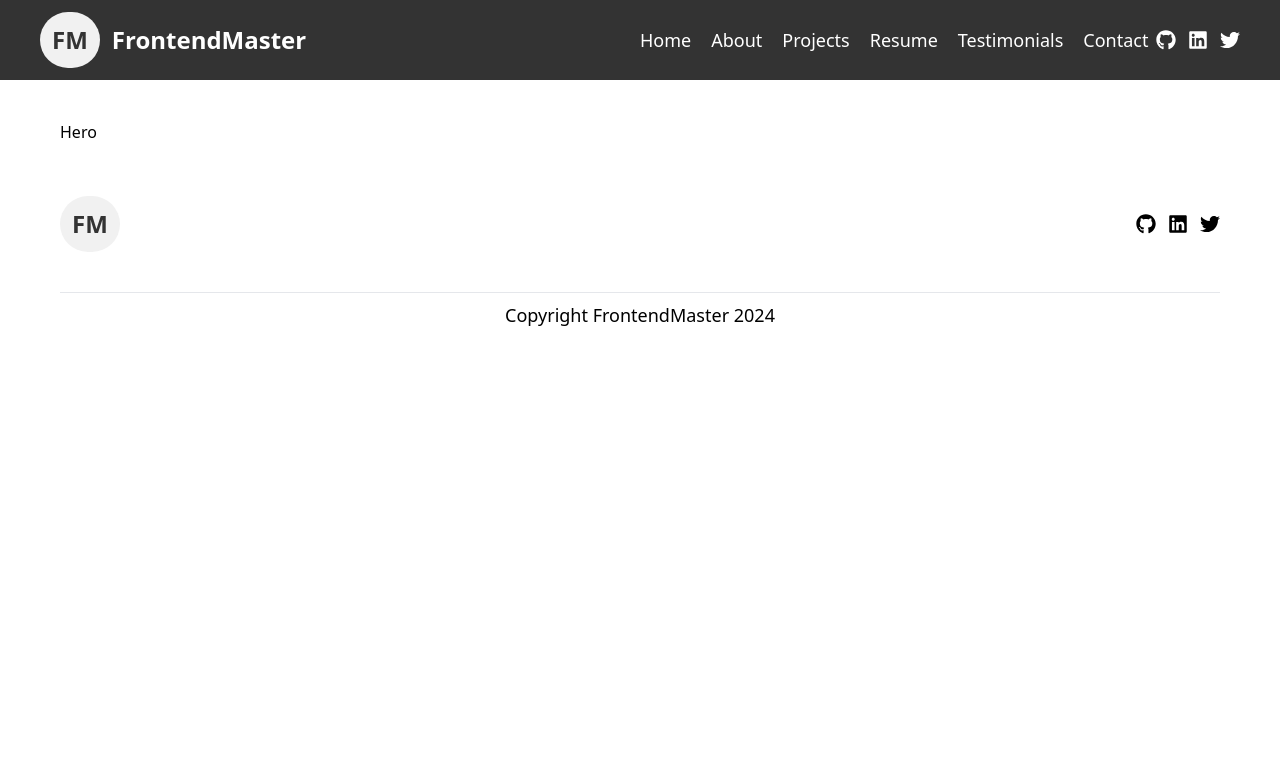
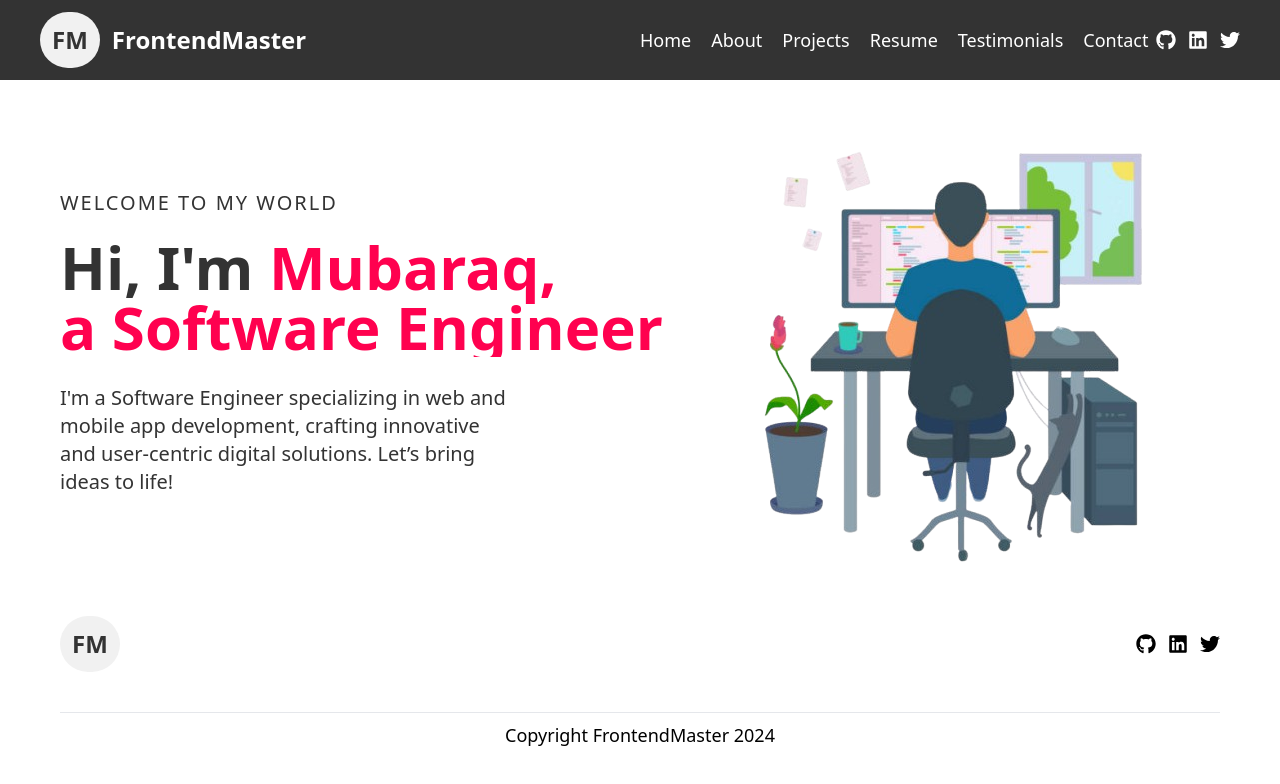
Before and after one commit to mubaraq-debug/MyPortfolioSite, a React (Create React App) app: page / in a window 1280 px wide. Shown: the top 784 px of the page. Built offline with nearby package versions, Linux system fonts and the light colour scheme.

Commit message:
component: implemented heroSection

```diff
--- a/src/App.tsx
+++ b/src/App.tsx
@@ -3,6 +3,7 @@ import Navbar from "./components/Navbar";
 import styled from "styled-components";
 import Footer from "./components/Footer";
 import Hero from "./components/Hero";
+import copy from './assets/copy.jpg'
 
 const App = () => {
   return (
@@ -10,7 +11,9 @@ const App = () => {
       <div className="top bg-[#333333] px-5 py-3 sticky top-0">
         <Navbar />
       </div>
-      <Hero />
+      <HeroContainer>
+        <Hero />
+      </HeroContainer>
       <Footer />
     </Container>
   );
@@ -18,7 +21,21 @@ const App = () => {
 
 export default App;
 
-
 const Container = styled.div`
   margin: 0 auto;
-`
+`;
+
+const HeroContainer = styled.div`
+
+    @media (max-width: 426px) {
+      width: 100%;
+      height: 70vh;
+      background-image: url(${copy});
+      background-size: cover;
+      background-position: center;
+      display: flex;
+      align-items: center;
+      justify-content: center;
+    }
+
+`;
--- /dev/null
+++ b/src/Hero.css
@@ -0,0 +1,28 @@
+@keyframes typewriter {
+    from {
+      width: 0;
+    }
+    to {
+      width: 100%;
+    }
+  }
+
+  @keyframes blink {
+    from,
+    to {
+      border-color: transparent;
+    }
+    50% {
+      border-color: #ff014f;
+    }
+  }
+
+  .typewriter {
+    display: inline-block;
+    overflow: hidden;
+    white-space: nowrap;
+    animation: typewriter 4s steps(40, end), blink 0.75s step-end infinite;
+    width: 100%; /* Adjust this based on your text length */
+  }
+
+  /* border-right: 2px solid #ff014f; Blinking cursor */
--- a/src/components/Hero.tsx
+++ b/src/components/Hero.tsx
@@ -1,9 +1,31 @@
-import React from 'react'
+import React from "react";
+import image from "../assets/hero-image.png";
+import "../Hero.css";
+import styled from "styled-components";
+import copy from "../assets/copy.jpg";
 
 const Hero: React.FC = () => {
   return (
-    <div className="mx-auto max-w-[1200px] px-5 py-10">Hero</div>
-  )
-}
+    <div className="mx-auto max-w-[1200px] px-5 py-3 flex flex-col md:flex-row items-start md:items-center gap-5 md:gap-10 justify-center">
+      <div className="left flex-[1] md:flex-[0.5] flex flex-col gap-5">
+        <small className="uppercase font-light text-xl tracking-widest text-white md:text-[#333333]">
+          welcome to my world
+        </small>
+        <h1 className="text-3xl md:text-6xl leading-normal font-bold text-white md:text-[#333333]">
+          Hi, I'm <span className="text-[#ff014f]">Mubaraq,</span> <br />
+          <span className="text-[#ff014f] typewriter">a Software Engineer</span>
+        </h1>
+        <p className="md:w-[75%] text-white md:text-[#333333] font-medium md:font-normal text-base md:text-xl">
+          I'm a Software Engineer specializing in web and mobile app
+          development, crafting innovative and user-centric digital solutions.
+          Let’s bring ideas to life!
+        </p>
+      </div>
+      <div className="right hidden flex-[0] md:flex md:flex-[0.5]">
+        <img src={image} alt="hero-image" />
+      </div>
+    </div>
+  );
+};
 
-export default Hero
+export default Hero;
```
Also changed, not shown: src/assets/copy.jpg (added), src/assets/hero-image.png (added).
